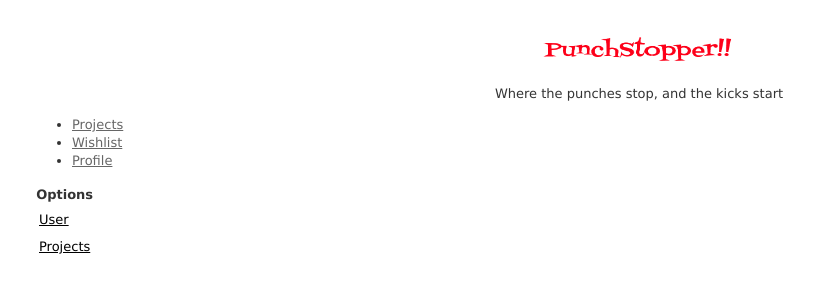
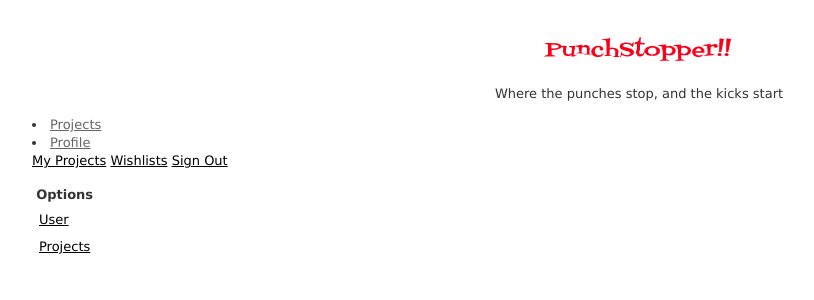
Before and after one commit to UANDES-4103-201810/course-project-punchstopper, a Rails app: page / in a window 1280 px wide. Shown: the top 300 px of the page, without its empty margins (1-815 px from the left). Run offline with Rails 7, Linux system fonts and the light colour scheme; the visitor is signed in with stand-in values (Sample User, id 1); style sheets or scripts are compiled from the project's sources.

Commit message:
Sign In/Out buttons.

```diff
--- a/app/views/devise/shared/_links.html.erb
+++ b/app/views/devise/shared/_links.html.erb
@@ -3,7 +3,7 @@
 <% end -%>
 
 <%- if devise_mapping.registerable? && controller_name != 'registrations' %>
-  <%= link_to "Sign up", new_registration_path(resource_name) %><br />
+  <p>Not registered? <%= link_to "Sign up", new_registration_path(resource_name) %><br /></p>
 <% end -%>
 
 <%- if devise_mapping.recoverable? && controller_name != 'passwords' && controller_name != 'registrations' %>
--- a/app/views/layouts/application.html.erb
+++ b/app/views/layouts/application.html.erb
@@ -10,11 +10,15 @@
     <%= image_tag("logos/logo.png", size: "200x35", alt: "Edit Entry")%>
     </h1>
     <p align="center">Where the punches stop, and the kicks start</p>
-    <ul>
-	  <li><a href="">Projects</a></li>
-	  <li><a href="">Wishlist</a></li>
-	  <li><a href="">Profile</a></li>
-	</ul>
+		<li><a href="">Projects</a></li>
+		<li><a href="">Profile</a></li>
+		<% if current_user %>
+			<%= link_to "My Projects", projects_path %>
+			<%= link_to "Wishlists", user_wishlists_path %>
+            <%= link_to "Sign Out", destroy_user_session_path, method: :delete %>
+		<% else %>
+			<%= link_to "Sign In", new_user_session_path %>
+		<% end %>
   </head>
 
   <body>
```
Also changed, not shown: db/development.sqlite3, 1 other file.
